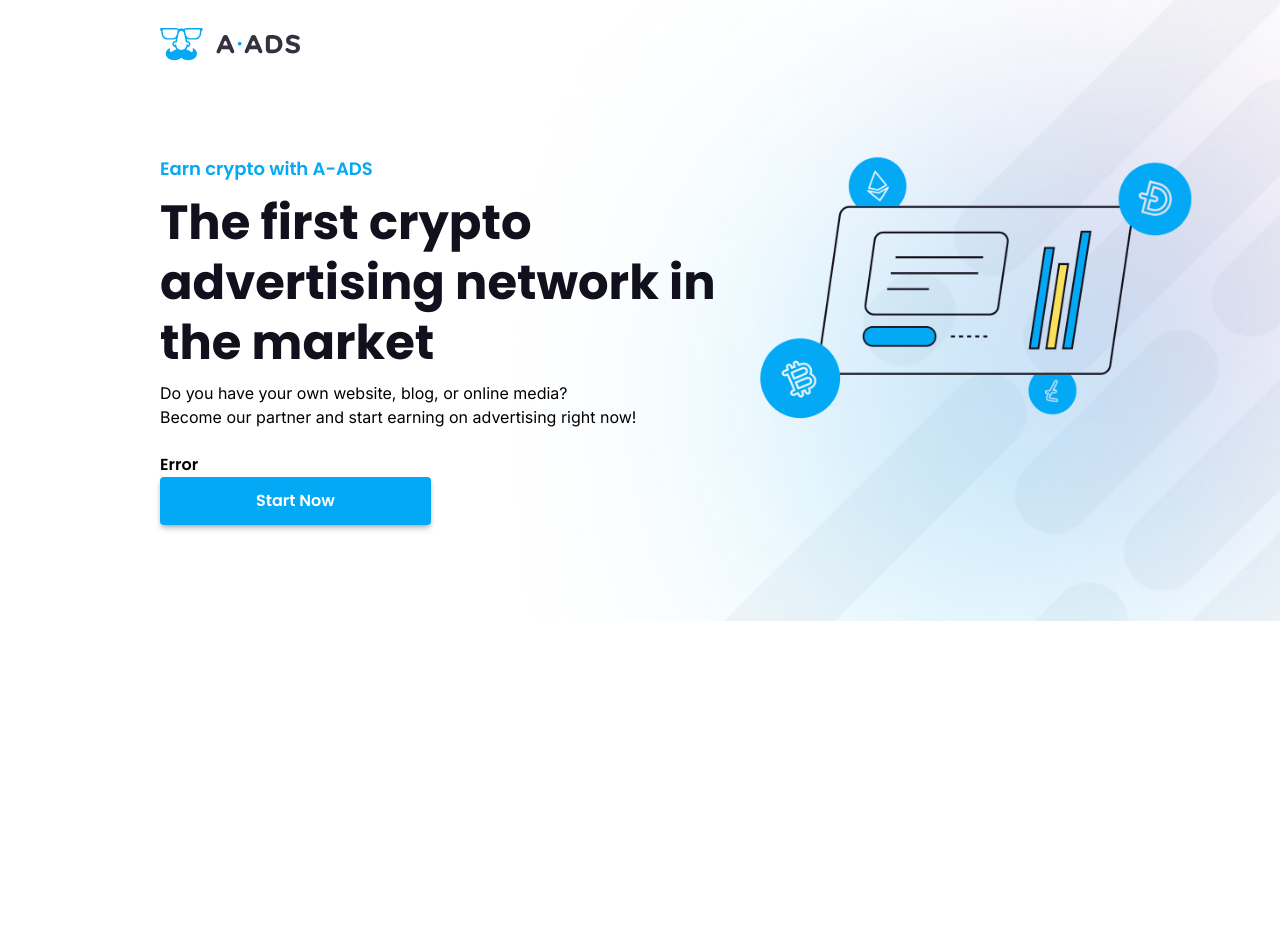
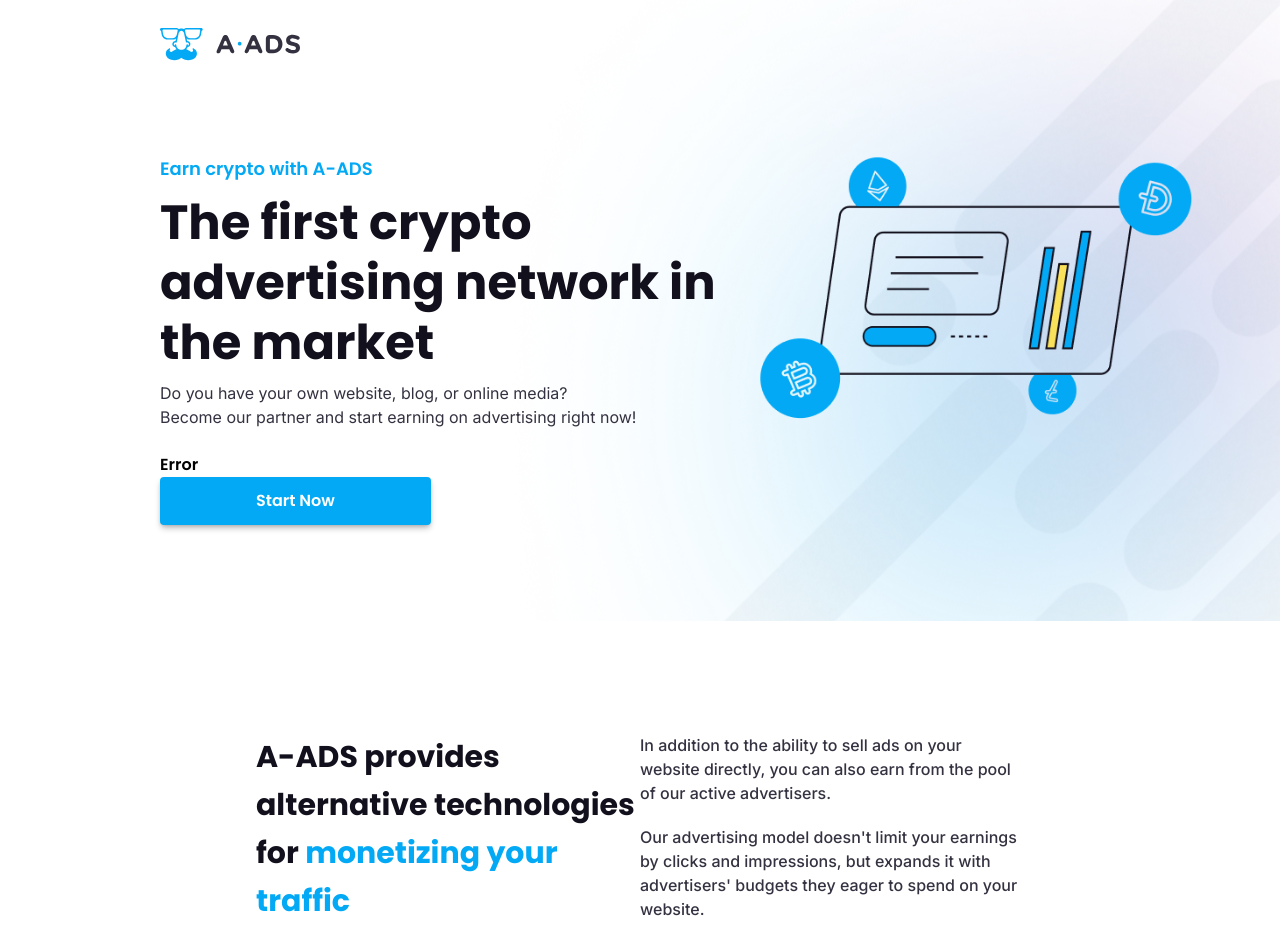
Before and after one commit to DmitriyBartenev/A-ADS, a Next.js app: page / in a window 1280 px wide. Shown: the top 952 px of the page. Before the commit the page ends 800 px from the top, so only its background shows below. Built offline with nearby package versions, Linux system fonts and the light colour scheme; no server answers.

Commit message:
Added MonetizationOptions section

```diff
--- a/src/components/Main/index.tsx
+++ b/src/components/Main/index.tsx
@@ -18,7 +18,7 @@
 				<h1 className="text-black text-5xl font-bold leading-[60px] max-w-2xl my-2">
 					The first crypto advertising network in the market{' '}
 				</h1>
-				<p className="font-inter mb-6">
+				<p className="font-inter mb-6 text-lightGray">
 					Do you have your own website, blog, or online media?
 					<br /> Become our partner and start earning on advertising right now!
 				</p>
--- /dev/null
+++ b/src/components/Sections/MonetizationOptions.tsx
@@ -0,0 +1,25 @@
+import React from 'react';
+
+const MonetizationOptions: React.FC = () => {
+	return (
+		<div className="flex justify-between items-start py-28 px-64">
+			<h3 className="text-black text-3xl leading-[48px] font-bold max-w-md">
+				A-ADS provides alternative technologies for{' '}
+				<span className="text-blue">monetizing your traffic</span>
+			</h3>
+			<div className="font-inter text-base font-medium text-lightGray max-w-sm">
+				<p className="mb-5">
+					In addition to the ability to sell ads on your website directly, you
+					can also earn from the pool of our active advertisers.
+				</p>
+				<p>
+					Our advertising model doesn't limit your earnings by clicks and
+					impressions, but expands it with advertisers' budgets they eager to
+					spend on your website.
+				</p>
+			</div>
+		</div>
+	);
+};
+
+export default MonetizationOptions;
--- a/src/pages/index.tsx
+++ b/src/pages/index.tsx
@@ -1,6 +1,7 @@
+import Head from 'next/head';
 import Header from '@/components/Header';
 import Main from '@/components/Main';
-import Head from 'next/head';
+import MonetizationOptions from '@/components/Sections/MonetizationOptions';
 
 export default function Home() {
 	return (
@@ -14,6 +15,7 @@
 				<Header />
 				<Main />
 			</div>
+			<MonetizationOptions />
 		</>
 	);
 }
--- a/tailwind.config.js
+++ b/tailwind.config.js
@@ -10,6 +10,7 @@
 			colors: {
 				blue: '#03A9F4',
 				black: '#12101C',
+				lightGray: '#343240',
 			},
 			fontFamily: {
 				poppins: ['Poppins', 'sans-serif'],
```
Also changed, not shown: src/components/Sections/GlobalAdvertising.tsx (added).
